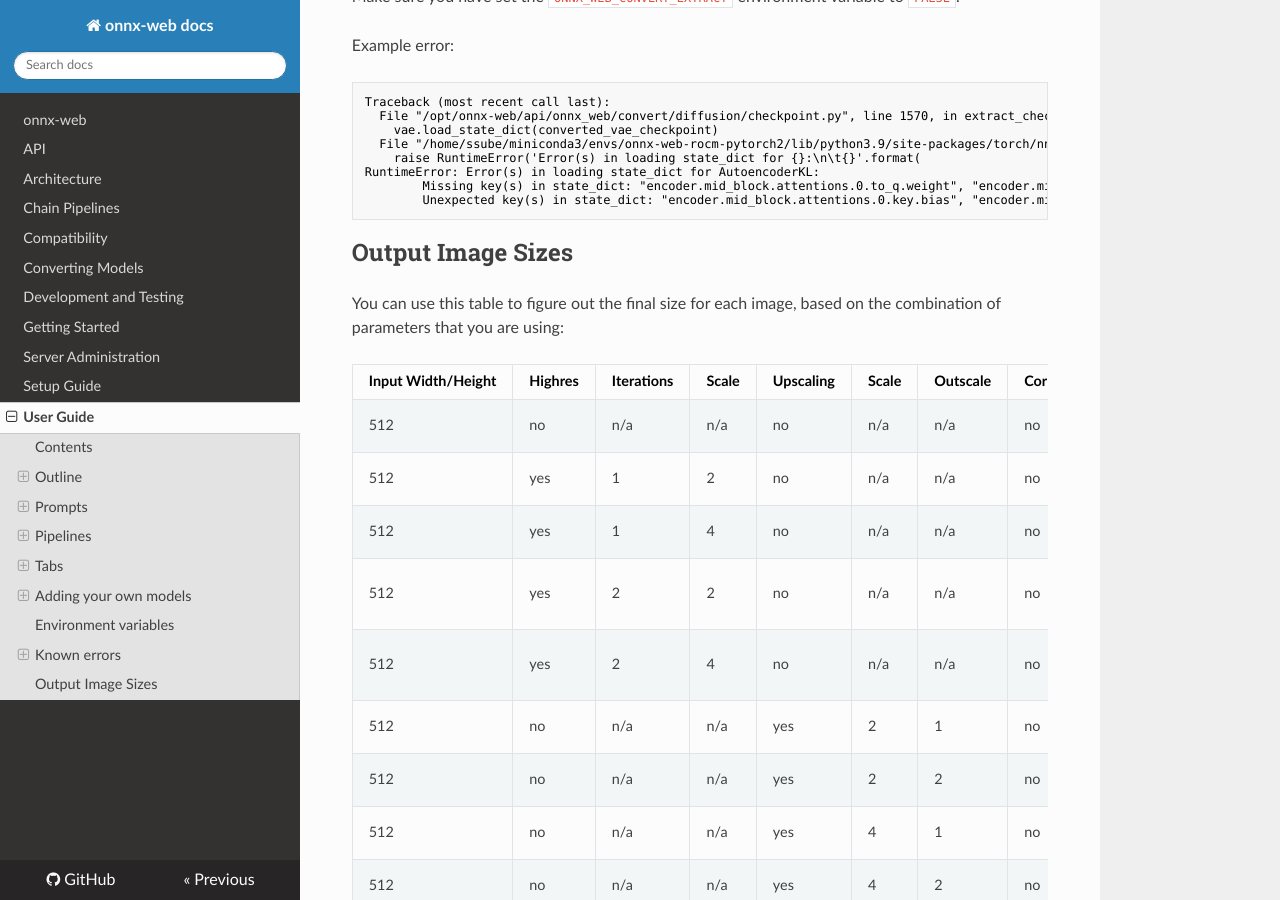
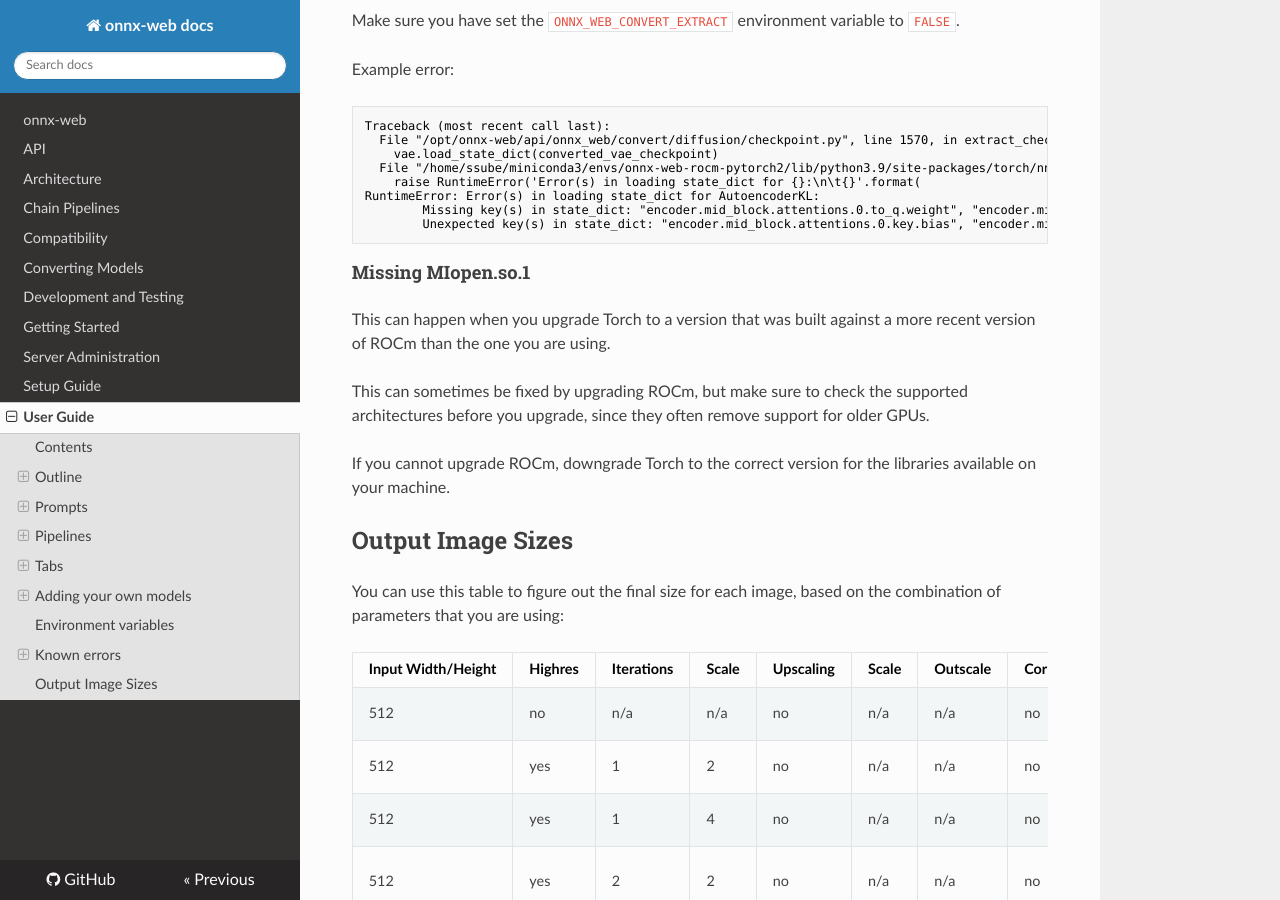
Before and after one commit to ssube/onnx-web, an MkDocs documentation site: the page built from docs/user-guide.md, in a window 1280 px wide and 900 px high, scrolled down 45010 px. Built offline with MkDocs 1.6.1, drawn with Linux system fonts in a browser that asks for light colours; nearby versions of some CDN libraries.

Commit message:
fix(docs): add note about MIopen errors (#444)

````diff
--- a/docs/user-guide.md
+++ b/docs/user-guide.md
@@ -127,6 +127,7 @@
       - [Shape mismatch attempting to re-use buffer](#shape-mismatch-attempting-to-re-use-buffer)
       - [Cannot read properties of undefined (reading 'default')](#cannot-read-properties-of-undefined-reading-default)
       - [Missing key(s) in state\_dict](#missing-keys-in-state_dict)
+      - [Missing MIopen.so.1](#missing-miopenso1)
   - [Output Image Sizes](#output-image-sizes)
 
 ## Outline
@@ -1740,6 +1741,16 @@
         Unexpected key(s) in state_dict: "encoder.mid_block.attentions.0.key.bias", "encoder.mid_block.attentions.0.key.weight", "encoder.mid_block.attentions.0.proj_attn.bias", "encoder.mid_block.attentions.0.proj_attn.weight", "encoder.mid_block.attentions.0.query.bias", "encoder.mid_block.attentions.0.query.weight", "encoder.mid_block.attentions.0.value.bias", "encoder.mid_block.attentions.0.value.weight", "decoder.mid_block.attentions.0.key.bias", "decoder.mid_block.attentions.0.key.weight", "decoder.mid_block.attentions.0.proj_attn.bias", "decoder.mid_block.attentions.0.proj_attn.weight", "decoder.mid_block.attentions.0.query.bias", "decoder.mid_block.attentions.0.query.weight", "decoder.mid_block.attentions.0.value.bias", "decoder.mid_block.attentions.0.value.weight".
 ```
 
+#### Missing MIopen.so.1
+
+This can happen when you upgrade Torch to a version that was built against a more recent version of ROCm than the one
+you are using.
+
+This can sometimes be fixed by upgrading ROCm, but make sure to check the supported architectures before you upgrade,
+since they often remove support for older GPUs.
+
+If you cannot upgrade ROCm, downgrade Torch to the correct version for the libraries available on your machine.
+
 ## Output Image Sizes
 
 You can use this table to figure out the final size for each image, based on the combination of parameters that you are
````
